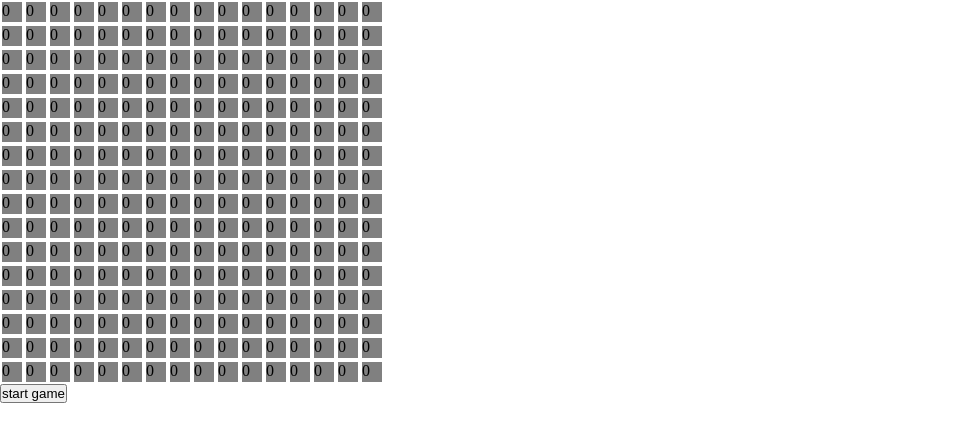
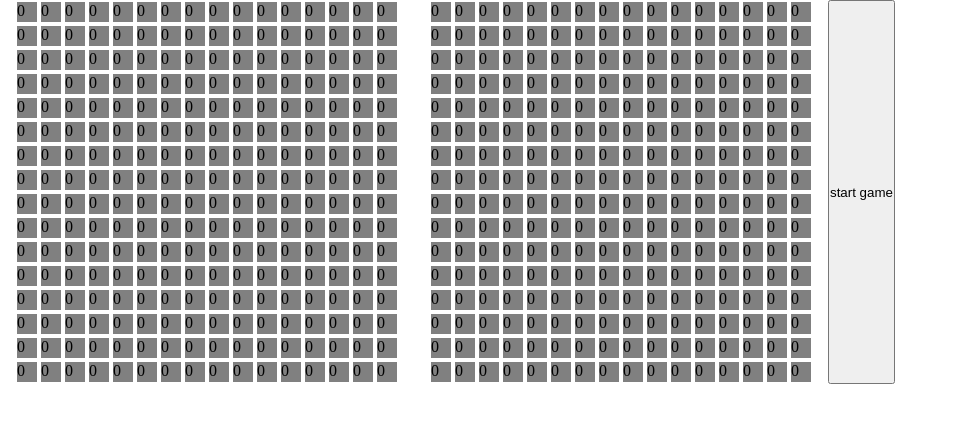
Before and after one commit to Layouwen/tetris-vue3, a Vue app: page / in a window 1280 px wide. Shown: the top 442 px of the page, without its empty margins (0-958 px from the left). Built offline with nearby package versions, Linux system fonts and the light colour scheme.

Commit message:
feat: 抽离为 Game 类

```diff
--- a/src/App.vue
+++ b/src/App.vue
@@ -1,5 +1,6 @@
 <template>
-  <div>
+  <div style="display: flex">
+    <Game />
     <Game />
     <button @click="handleStartGame">start game</button>
   </div>
@@ -14,7 +15,4 @@ function handleStartGame() {
 </script>
 
 <style lang='scss'>
-.row {
-  display: flex;
-}
 </style>
--- a/src/components/Game.vue
+++ b/src/components/Game.vue
@@ -1,5 +1,5 @@
 <template>
-  <div>
+  <div style="margin: 0 15px">
     <div class="row" v-for="i in gameRow" :key="i">
       <div v-for="j in gameCol" :key="j">
         <Box :type="map[i - 1][j - 1]" />
--- /dev/null
+++ b/src/game/Game.js
@@ -0,0 +1,46 @@
+import { initMap, addBoxToMap, eliminate } from './map'
+import { render } from './render'
+import { addTicker } from './ticker'
+import { intervalTimer } from './utils'
+import { hitBottomBorder, hitBottomBox } from './hit'
+import { createBox } from './Box'
+
+export class Game {
+  constructor(map) {
+    initMap(map)
+    this._map = map
+  }
+
+  start() {
+    const handleTicker = n => {
+      if (isDownMove(n, 200)) {
+        if (hitBottomBorder(activeBox) || hitBottomBox(activeBox, _map)) {
+          addBoxToMap(activeBox, _map)
+          eliminate(_map)
+          activeBox = createBox()
+          return
+        }
+        activeBox.y++
+      }
+      render(activeBox, _map)
+    }
+
+    window.addEventListener('keydown', e => {
+      switch (e.code) {
+        case 'ArrowLeft':
+          activeBox.x--
+          break
+        case 'ArrowRight':
+          activeBox.x++
+          break
+        case 'ArrowUp':
+          activeBox.rotate()
+          break
+        default:
+          break
+      }
+    })
+
+    addTicker(handleTicker.bind(this))
+  }
+}
--- a/src/game/index.js
+++ b/src/game/index.js
@@ -1,51 +1,12 @@
-import { initMap, addBoxToMap, eliminate } from './map'
-import { render } from './render'
-import { addTicker } from './ticker'
-import { intervalTimer } from './utils'
-import { hitBottomBorder, hitBottomBox } from './hit'
-import { createBox } from './Box'
+import { Game } from './Game'
 
-let _map = null
-
+let game = null
 export function initGame(map) {
-  initMap(map)
-  _map = map
+  game = new Game(map)
 }
 
 export function startGame() {
-  const isDownMove = intervalTimer()
-  let activeBox = createBox()
-
-  const handleTicker = n => {
-    if (isDownMove(n, 200)) {
-      if (hitBottomBorder(activeBox) || hitBottomBox(activeBox, _map)) {
-        addBoxToMap(activeBox, _map)
-        eliminate(_map)
-        activeBox = createBox()
-        return
-      }
-      activeBox.y++
-    }
-    render(activeBox, _map)
-  }
-
-  window.addEventListener('keydown', e => {
-    switch (e.code) {
-      case 'ArrowLeft':
-        activeBox.x--
-        break
-      case 'ArrowRight':
-        activeBox.x++
-        break
-      case 'ArrowUp':
-        activeBox.rotate()
-        break
-      default:
-        break
-    }
-  })
-
-  addTicker(handleTicker)
+  game.start()
 }
 
 export * from './config'
```
